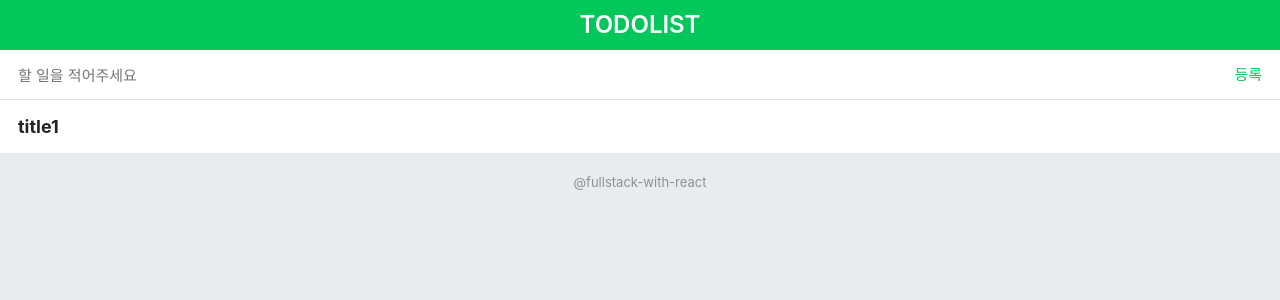
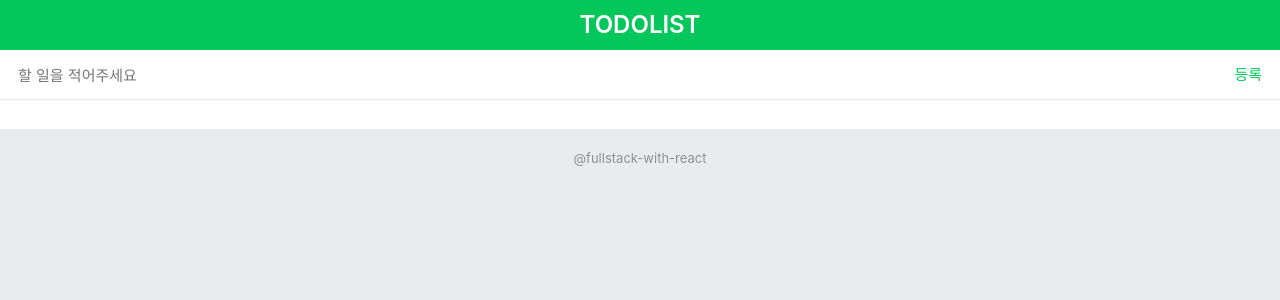
Before and after one commit to cookibisket/fullstack-todolist-201903, a React (Create React App) app: page / in a window 1280 px wide. Shown: the top 300 px of the page. Built offline with nearby package versions, Linux system fonts and the light colour scheme.

Commit message:
step5 state component create - 인풋값을 li에 출력하기

```diff
--- a/src/components/TodoList/index.js
+++ b/src/components/TodoList/index.js
@@ -1,17 +1,15 @@
-import React, { Component } from 'react'
+import React from 'react'
 import './TodoList.scss'
 
-class TodoList extends Component {
-  render(){
+const TodoList = ({ todos }) => {
   return (
     <div className='todolist_area'>
       <ul className='list_todolist'>
         <li className='list_item'>
-            <div className='title'>title1</div>
+          <div className='title'>{todos}</div>
         </li>
       </ul>
     </div>
   )
 }
-}
 export default TodoList
--- a/src/pages/TodoListPage/index.js
+++ b/src/pages/TodoListPage/index.js
@@ -8,17 +8,27 @@ import TodoList from '../../components/TodoList'
 // WriteForm에서 버튼을 눌렀을 때 인풋의 value값을 가져와서 TodoList에 뿌려주기
 
 class TodoListPage extends Component {
+  state = {
+    todos: ''
+  }
+
   handleCreate = (text) => {
     console.log('버튼을 누르면 실행되는 함수', text)
+    const { todos } = this.state
+    this.setState({
+      todos: text
+    })
   }
 
   render () {
+    const { todos } = this.state
+
     return (
       <div>
         <Header />
         <div className='content'>
           <WriteForm onCreate={this.handleCreate}/>
-          <TodoList />
+          <TodoList todos={todos} />
         </div>
         <Footer />
       </div>
```
Lines whose indentation alone changed are shown as unchanged.
